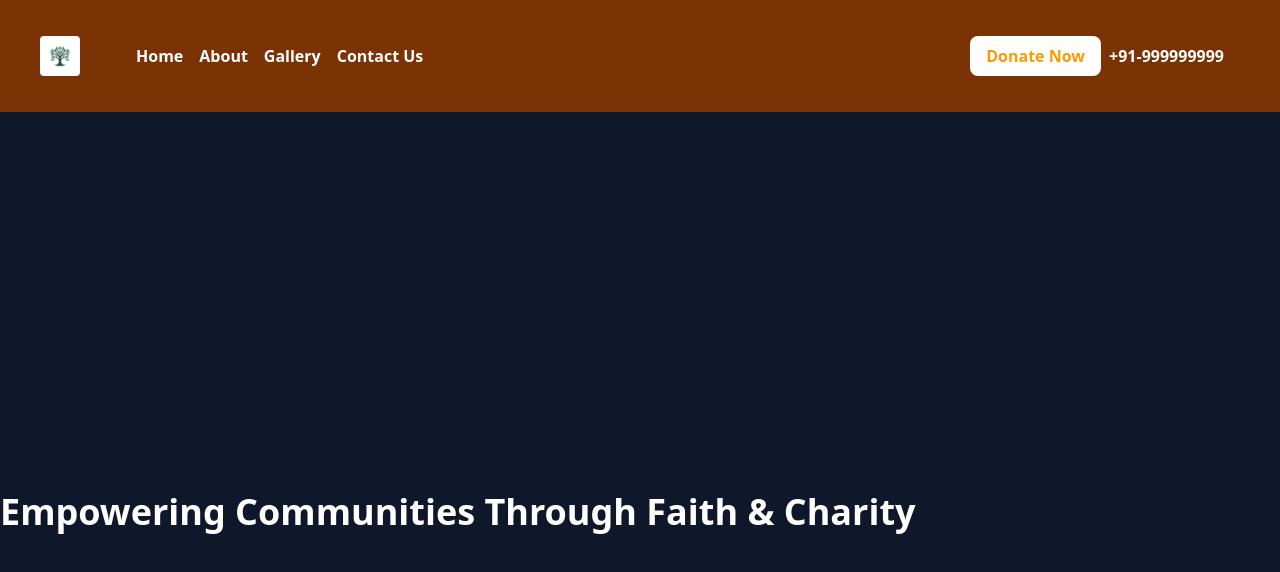
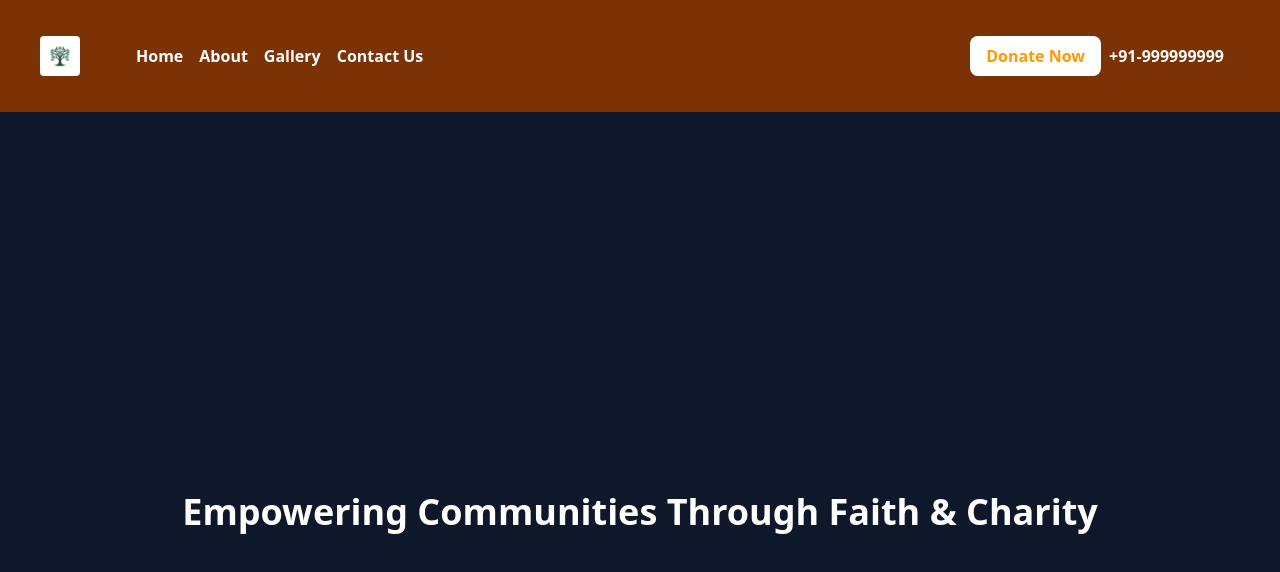
Before and after one commit to sahilahmedd/rangrez-website, a Next.js app: page / in a window 1280 px wide. Shown: the top 572 px of the page. Built offline with nearby package versions, Linux system fonts and the light colour scheme.

Commit message:
Heading updated

```diff
--- a/src/components/Herosection.tsx
+++ b/src/components/Herosection.tsx
@@ -2,10 +2,12 @@
 
 const Herosection = () => {
   return (
-    <div className="flex w-full h-[100vh] bg-[#0F172A]">
-      <p className="text-white text-4xl font-bold self-center">
+    <div className="flex w-full h-[100vh] bg-[#0F172A] justify-center items-center">
+      <section>
+      <h1 className="text-white text-4xl font-bold">
         Empowering Communities Through Faith & Charity
-      </p>
+      </h1>
+      </section>
     </div>
   );
 };
```
